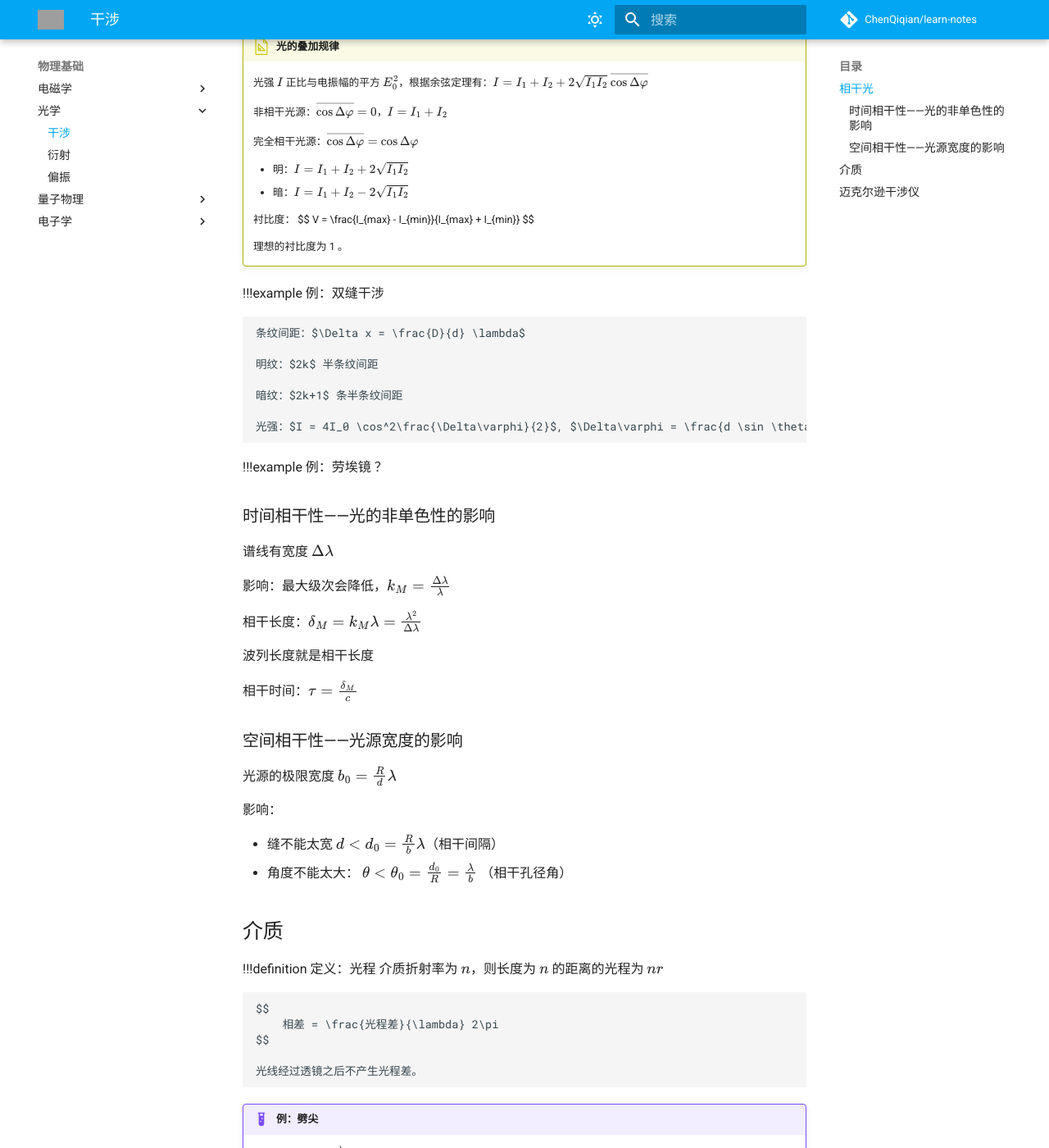
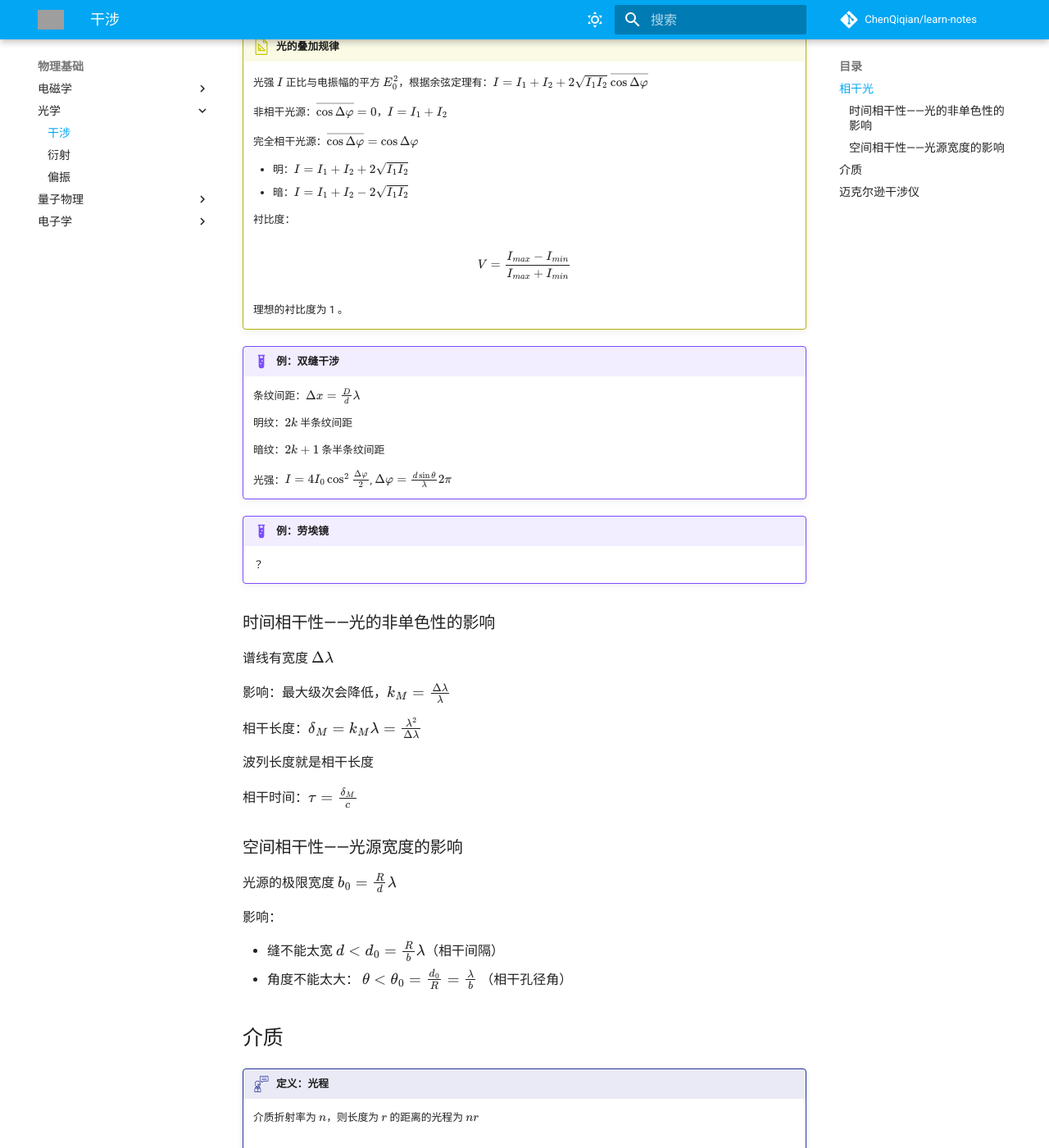
Before and after one commit to ChenQiqian/learn-notes, an MkDocs documentation site: the page built from docs/physics/optics/22.md, in a window 1280 px wide and 1400 px high, scrolled down 245 px. Shown: the whole window at 82% size. Built offline with MkDocs 1.6.1 and Material for MkDocs 9.7.7, drawn with Linux system fonts in a browser that asks for light colours; comment, search, counter and statistics services are not loaded; some of the changed text lies outside the part shown; grey boxes are pictures that could not be loaded.

Commit message:
fix bugs

```diff
--- a/docs/physics/optics/22.md
+++ b/docs/physics/optics/22.md
@@ -13,6 +13,7 @@
     + 暗：$I = I_1 + I_2 - 2 \sqrt{I_1I_2}$
 
     衬比度：
+
     $$
     V = \frac{I_{max} - I_{min}}{I_{max} + I_{min}}
     $$
@@ -20,8 +21,7 @@
     理想的衬比度为 1 。
 
 
-!!!example 例：双缝干涉
-
+!!!example "例：双缝干涉"
     条纹间距：$\Delta x = \frac{D}{d} \lambda$
 
     明纹：$2k$ 半条纹间距
@@ -30,7 +30,7 @@
 
     光强：$I = 4I_0 \cos^2\frac{\Delta\varphi}{2}$, $\Delta\varphi = \frac{d \sin \theta}{\lambda} 2 \pi$
 
-!!!example 例：劳埃镜
+!!!example "例：劳埃镜"
     ？
 
 ### 时间相干性——光的非单色性的影响
@@ -56,8 +56,8 @@
 
 ## 介质
 
-!!!definition 定义：光程
-    介质折射率为 $n$，则长度为 $n$ 的距离的光程为 $nr$
+!!!definition "定义：光程"
+    介质折射率为 $n$，则长度为 $r$ 的距离的光程为 $nr$
 
     $$
         相差 = \frac{光程差}{\lambda} 2\pi
@@ -70,12 +70,12 @@
 
     注意：接触处是暗纹，因为有半波损失。
 
-!!!example 例：牛顿环
+!!!example "例：牛顿环"
     第 $k$ 个暗环半径：$r_k = \sqrt{kR\lambda} \propto \sqrt k$
 
     第 $k$ 个明环半径：$r_K = \sqrt{\frac{(2k-1)R\lambda}{2}}$
 
-!!!example 例：薄膜干涉
+!!!example "例：薄膜干涉"
 
 ## 迈克尔逊干涉仪
 
```
Also changed, not shown: docs/physics/optics/24.md (+2 -2 lines), docs/physics/quantum_physics/26.md (+1 -1 lines).
